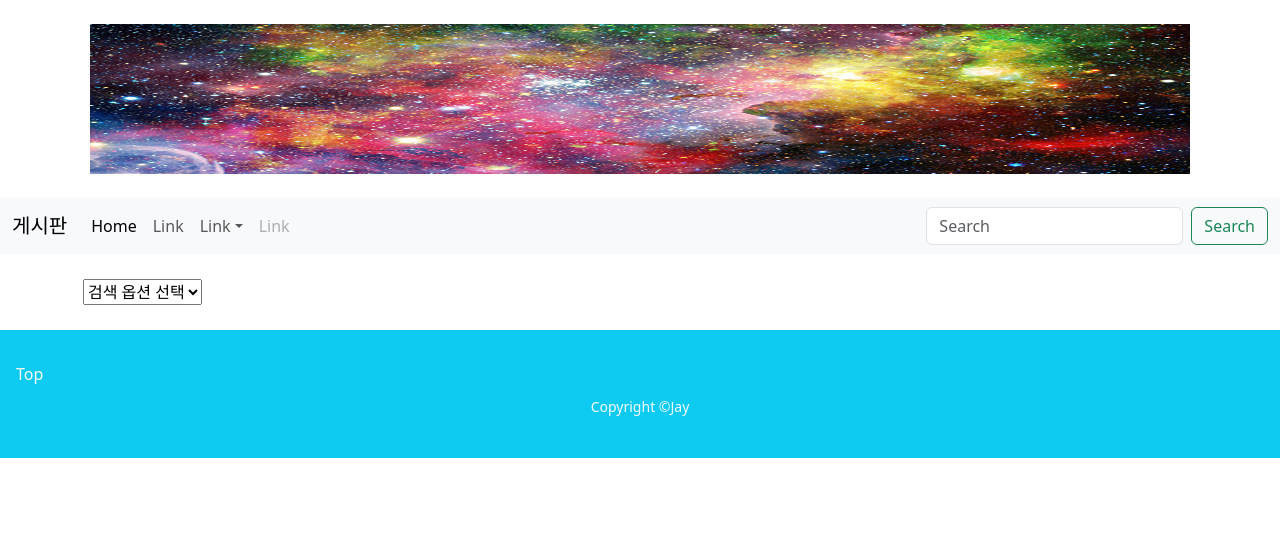
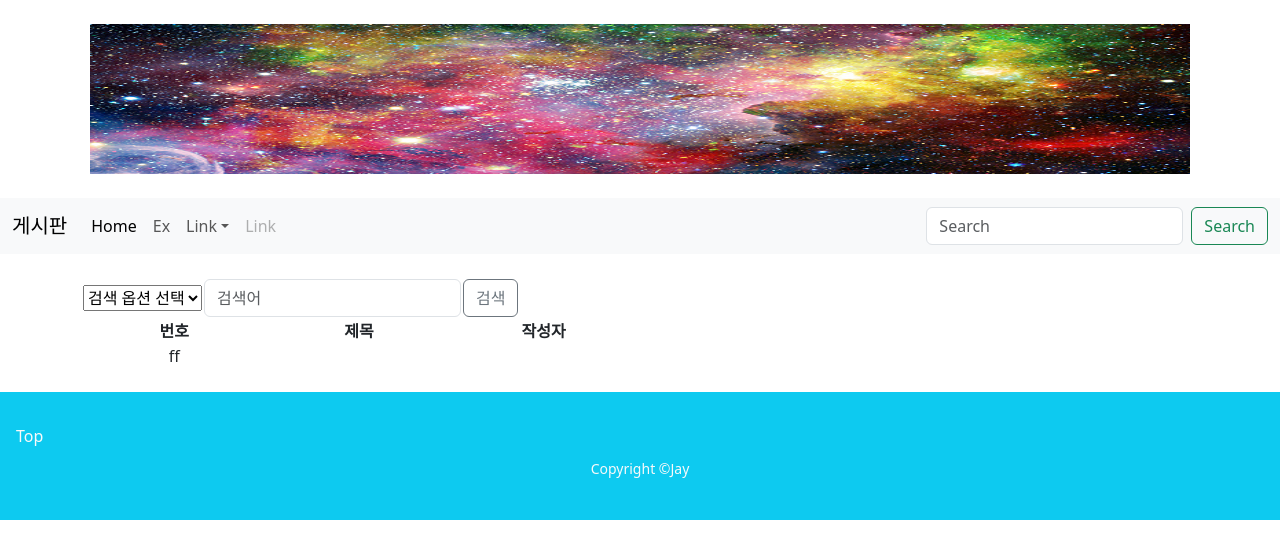
Before and after one commit to berichmore/Toy_CRUD_A, a React (Create React App) app in the folder front/: page /bbslist in a window 1280 px wide. Shown: the top 558 px of the page. Built offline with nearby package versions, Linux system fonts and the light colour scheme; a small style sheet from the web is missing.

Commit message:
React Ex

```diff
--- a/front/src/Components/app/Nav.jsx
+++ b/front/src/Components/app/Nav.jsx
@@ -18,7 +18,7 @@ const Nav = () => {
                             <a className="nav-link active" aria-current="page" href="#">Home</a>
                         </li>
                         <li className="nav-item">
-                            <a className="nav-link" href="#">Link</a>
+                            <a className="nav-link" href="/ex">Ex</a>
                         </li>
                         <li className="nav-item dropdown">
                             <a className="nav-link dropdown-toggle" href="#" role="button" data-bs-toggle="dropdown"
@@ -26,8 +26,8 @@ const Nav = () => {
                                 Link
                             </a>
                             <ul className="dropdown-menu">
-                                <li><a className="dropdown-item" href="#">Action</a></li>
-                                <li><a className="dropdown-item" href="#">Another action</a></li>
+                                <li><a className="dropdown-item" href="https://ko.legacy.reactjs.org/" target="_blank">리액트 학습</a></li>
+                                <li><a className="dropdown-item" href="#">리액트 배우기</a></li>
                                 <li>
                                     <hr className="dropdown-divider"/>
                                 </li>
--- a/front/src/Components/bbs/BbsLIst.jsx
+++ b/front/src/Components/bbs/BbsLIst.jsx
@@ -4,17 +4,39 @@ const BbsLIst = () => {
     return (
         <div>
             <table>
+                <tbody>
                 <tr>
                     <td>
                         <select className="custom-select">
                             <option>검색 옵션 선택</option>
-                            <option> 제목 </option>
-                            <option> 내용 </option>
-                            <option> 작성자 </option>
+                            <option> 제목</option>
+                            <option> 내용</option>
+                            <option> 작성자</option>
                         </select>
                     </td>
+                    <td>
+                        <input type="text" className="form-control" placeholder="검색어"/>
+                    </td>
+                    <td>
+                        <button type="button" className="btn btn-outline-secondary">검색</button>
+                    </td>
                 </tr>
+                </tbody>
             </table>
+            <table>
+                <thead>
+                   <tr>
+                        <th className="col-1">번호</th>
+                        <th className="col-1">제목</th>
+                        <th className="col-1">작성자</th>
+                   </tr>
+                </thead>
+
+                <tbody>
+                    ff
+                </tbody>
+            </table>
+
         </div>
     );
 };
--- /dev/null
+++ b/front/src/Components/ex/Ex.jsx
@@ -0,0 +1,57 @@
+import React, {useEffect, useState} from 'react';
+
+
+
+const Ex = () => {
+
+    const [count, setCount] = useState(0);
+    const [isOnline, setIsOnline] =  useState(null);
+    const [fruits, setFruits] = useState('banana');
+    const [todos, setTodos] = useState([{text: 'Learn Hooks'}]);
+
+    const [post,setPost] = useState(null);
+
+
+    function  handleStatusChange(status) {
+        setIsOnline(status.isInline);
+    }
+
+    useEffect(()=>{
+       document.title = `your Clicked ${count} times`;
+
+    });
+    useEffect(() => {
+        fetch('https://jsonplaceholder.typicode.com/posts/1')
+            .then((respone)=>respone.json())
+            .then((data)=>{
+               setPost(data);
+            })
+            .catch((error) => {
+                console.error('API 요청 실패:', error);
+            });
+    }, []);
+
+    return (
+        <div>
+            <p>Click!! {count} times~~</p>
+            <button onClick={()=> setCount(count + 1)}>
+                Click!!!!
+            </button>
+            <p>I wanna eat {fruits}</p>
+            {/*setFuits(fruits);*/}
+            <div>
+                <h2>API 호출 결과:</h2>
+                {post ? (
+                    <div>
+                        <p>제목: {post.title}</p>
+                        <p>내용: {post.body}</p>
+                    </div>
+                ) : (
+                    <p>Loading...</p>
+                )}
+            </div>
+        </div>
+    );
+};
+
+export default Ex;
--- a/front/src/Components/router/Router.jsx
+++ b/front/src/Components/router/Router.jsx
@@ -2,12 +2,14 @@ import React from 'react';
 import {Route, Routes} from "react-router-dom";
 import Home from "../app/Home";
 import BbsLIst from "../bbs/BbsLIst";
+import Ex from "../ex/Ex";
 
 const Router = () => {
     return (
      <Routes>
          <Route path="/" element={<Home/>}></Route>
          <Route path="/bbslist" element={<BbsLIst/>}></Route>
+         <Route path="/ex" element={<Ex/>}></Route>
      </Routes>
     );
 };
```
